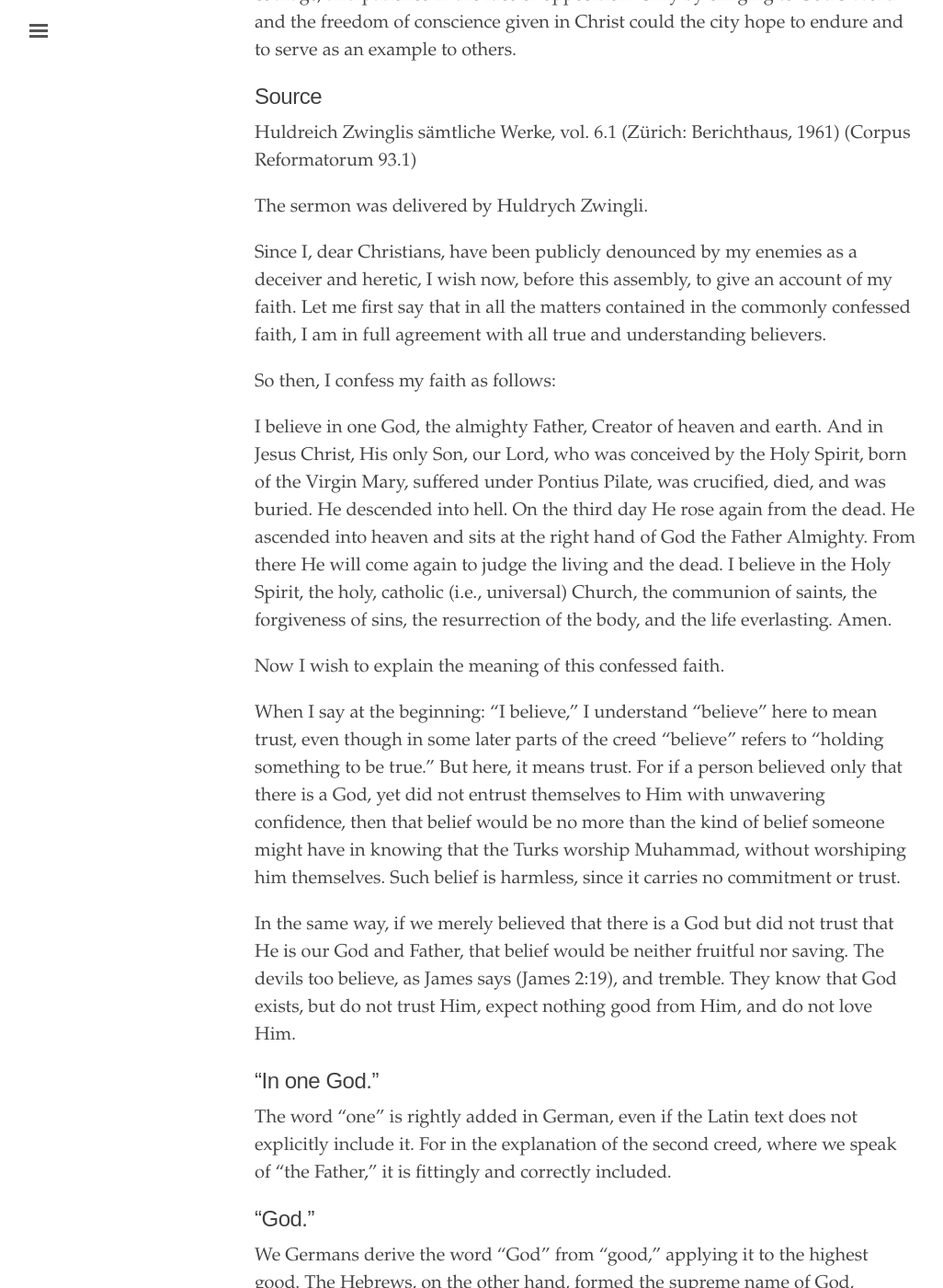
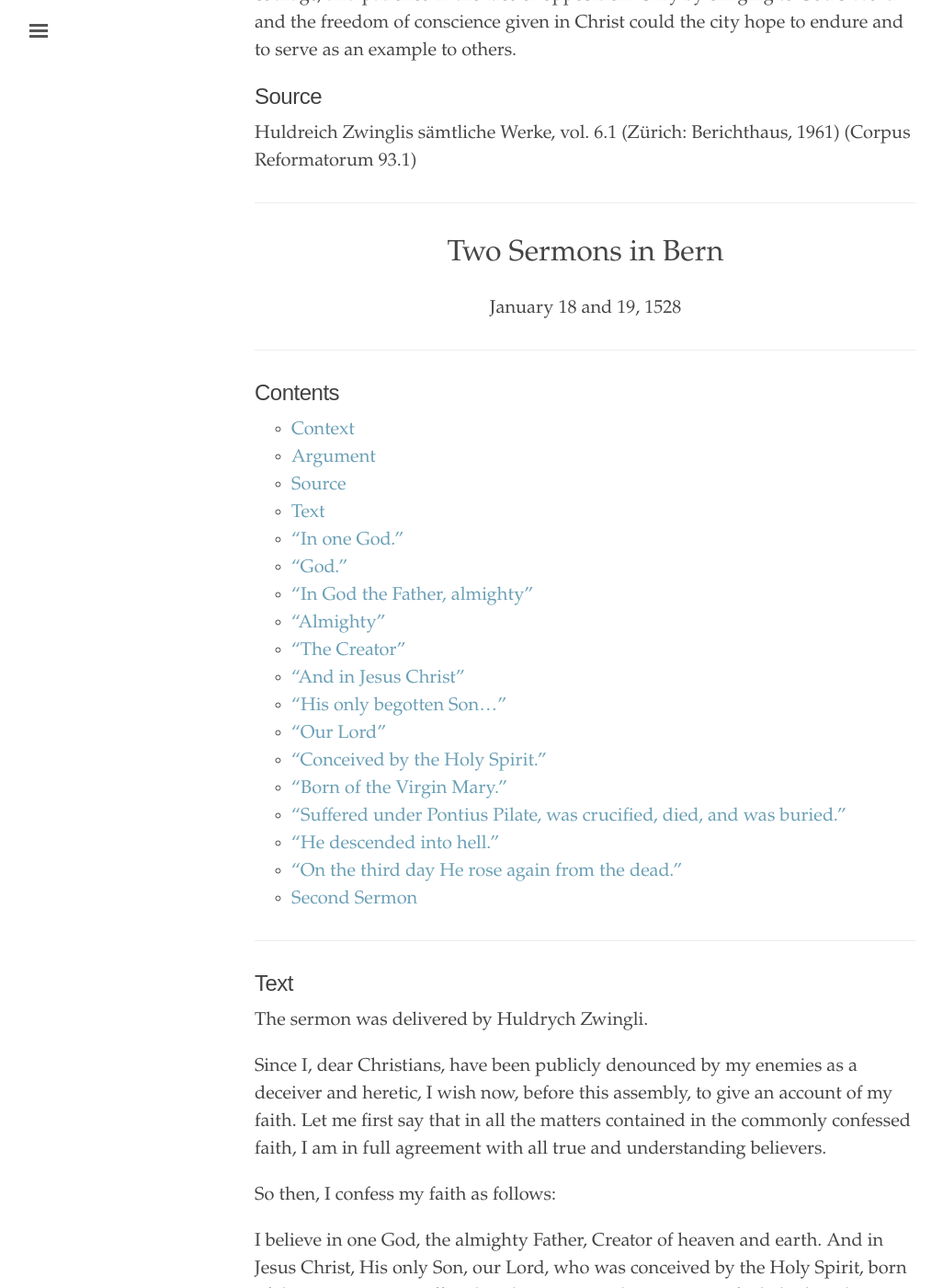
Before and after one commit to turicumzwingli/turicum, a Jekyll site: the page built from _texts/twosermonsinbern.md, in a window 1280 px wide and 1400 px high, scrolled down 2724 px. Shown: the whole window at 92% size, without its empty margins (3-1029 px from the left). Built offline with Jekyll 4.4.1, drawn with Linux system fonts in a browser that asks for light colours.

Commit message:
Update twosermonsinbern.md add title page

```diff
--- a/_texts/twosermonsinbern.md
+++ b/_texts/twosermonsinbern.md
@@ -38,6 +38,24 @@ Ecclesiologically, Zwingli stressed that there is one holy, universal church, co
 
 Huldreich Zwinglis sämtliche Werke, vol. 6.1 (Zürich: Berichthaus, 1961) (Corpus Reformatorum 93.1)
 
+---
+
+<a id="title-page" />
+
+<p class="centered larger">Two Sermons in Bern</p>
+
+<p class="centered">January 18 and 19, 1528</p>
+
+---
+
+## Contents
+{:.no_toc}
+
+* ToC
+{:toc}
+---
+
+## Text
 
 The sermon was delivered by Huldrych Zwingli.
 
```
